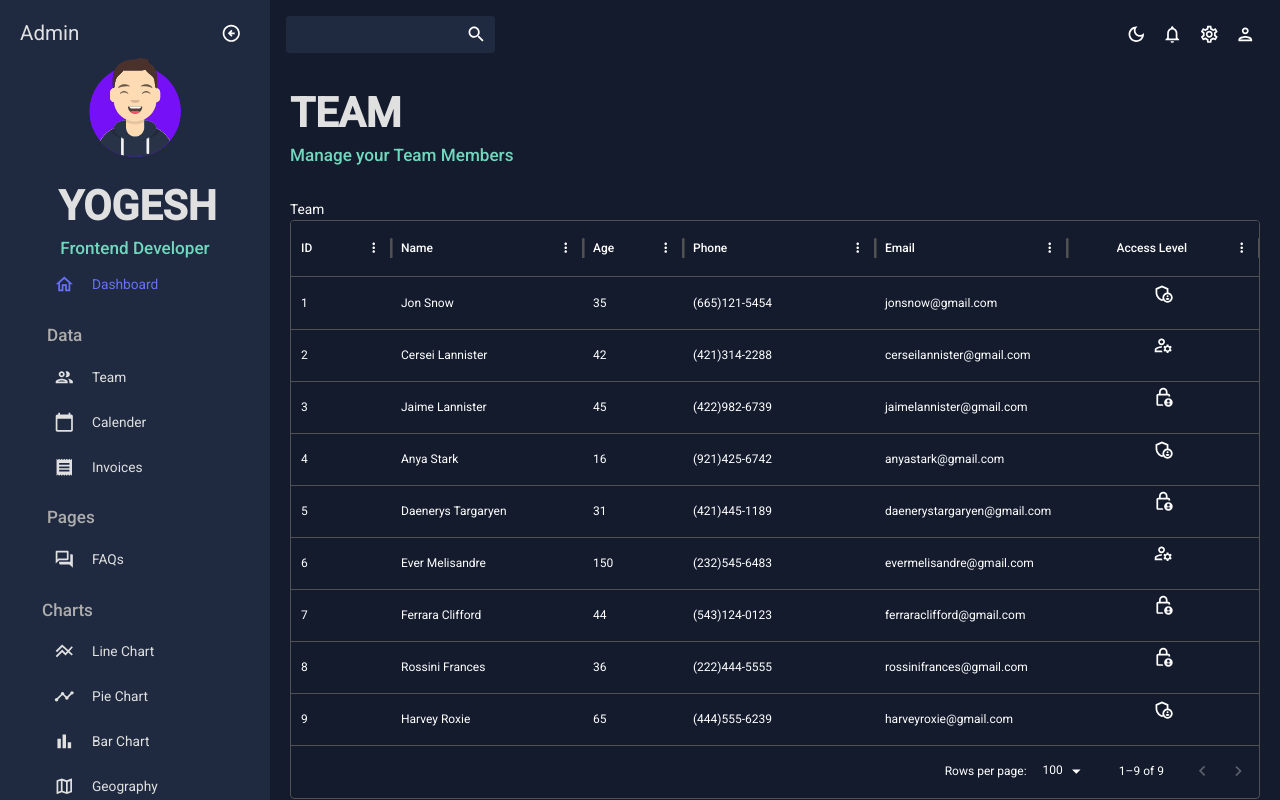
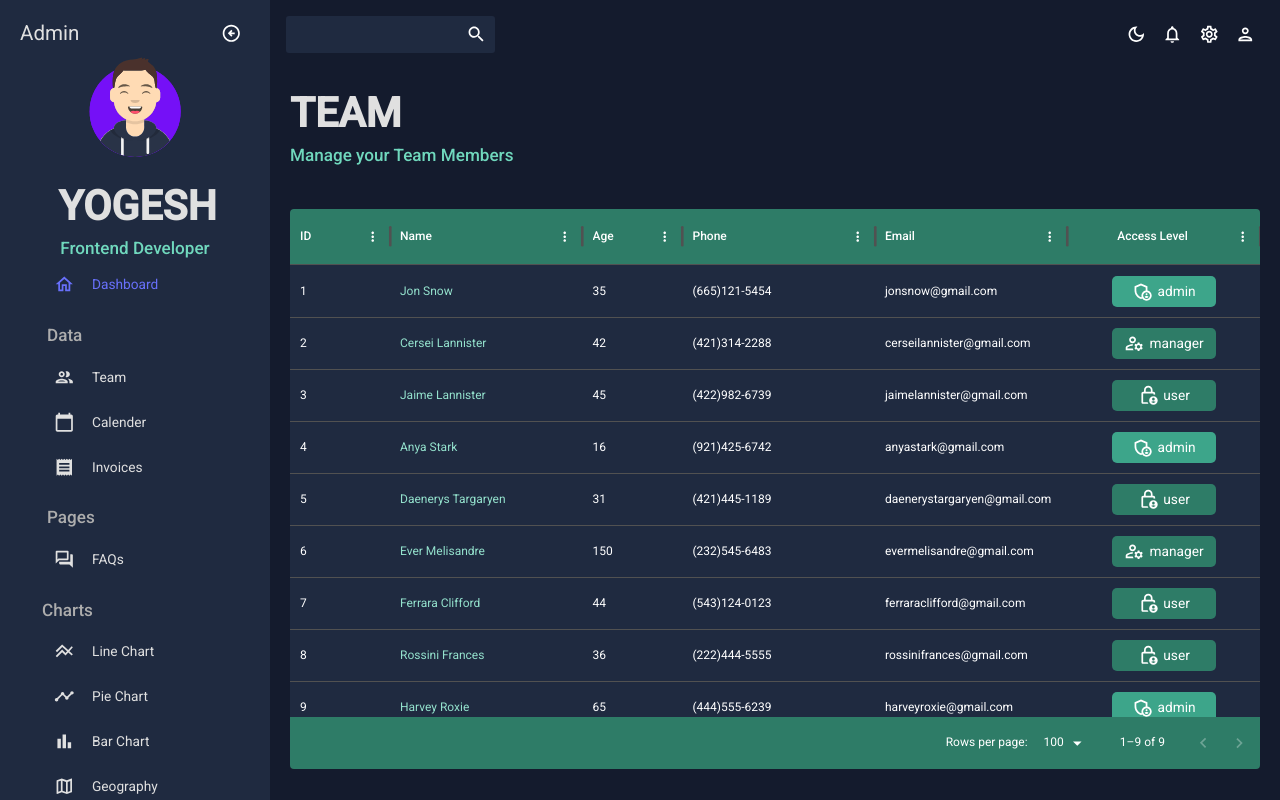
Before and after one commit to yogeshCelestial/react-dashboard, a React (Create React App) app: page /team in a window 1280 px wide. Built offline with nearby package versions, Linux system fonts and the light colour scheme.

Commit message:
data grid enhanced

```diff
--- a/src/screens/team/index.tsx
+++ b/src/screens/team/index.tsx
@@ -28,12 +28,13 @@ const Team = () => {
                     p='5px'
                     display='flex'
                     justifyContent='center'
-                    sx={{ backgraoundColor: access === 'admin' ? `${colors.greenAccent[600]} !important` : `${colors.greenAccent[600]} !important`}}
+                    sx={{ backgroundColor: access === 'admin' ? `${colors.greenAccent[600]} !important` : `${colors.greenAccent[700]} !important`}}
                     borderRadius='5px'
                 >
                     {access === 'admin' && (<AdminPanelSettingsOutlinedIcon />)}
                     {access === 'manager' && (<ManageAccountsOutlinedIcon />)}
                     {access === 'user' && (<LockPersonOutlinedIcon />)}
+                    <Typography sx={{ ml: '5px'}}>{access}</Typography>
                 </Box>
             );
         }}
@@ -42,8 +43,29 @@ const Team = () => {
     return (
         <Box m='20px'>
             <Header title='TEAM' subtitle='Manage your Team Members' />
-            <Typography>Team</Typography>
-            <Box>
+            <Box m='40px 0 0 0' height='70vh' sx={{
+                '& .MuiDataGrid-root': {
+                    border: 'none',
+                },
+                '& .MuiDataGrid-cell': {
+                    borderBottom: 'none',
+                    alignContent: 'center',
+                },
+                '& .name-column--cell': {
+                    color: colors.greenAccent[300],
+                },
+                '& .MuiDataGrid-columnHeader': {
+                    backgroundColor: colors.greenAccent[700],
+                    borderBottom: 'none',
+                },
+                '& .MuiDataGrid-virtualScroller': {
+                    backgroundColor: colors.primary[400],
+                },
+                '& .MuiDataGrid-footerContainer': {
+                    backgroundColor: colors.greenAccent[700],
+                    borderTop: 'none',
+                }
+            }}>
                 <DataGrid
                     rows={teamData}
                     columns={columns}
```
